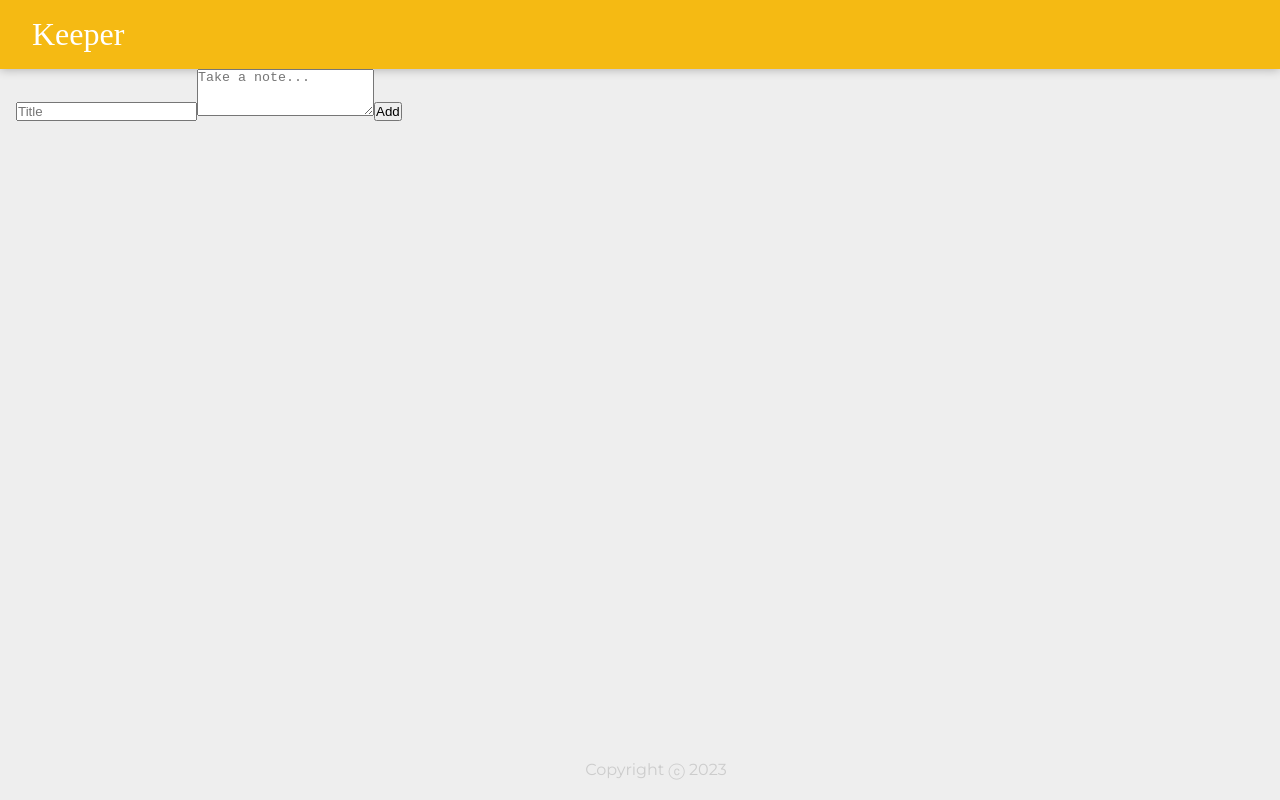
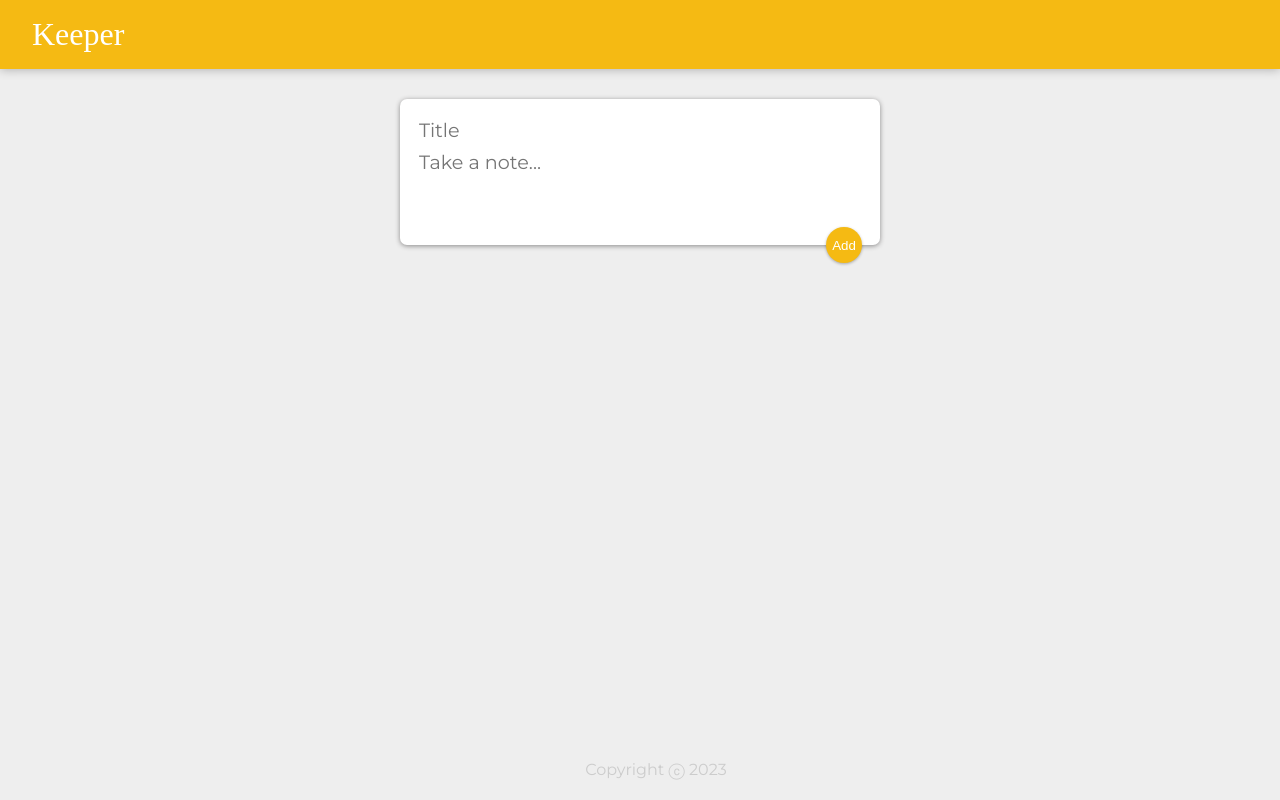
Before and after one commit to EmmaXZhang/todolist, a React (Create React App) app: page / in a window 1280 px wide. Built offline with nearby package versions, Linux system fonts and the light colour scheme; a web font is replaced by a local one.

Commit message:
add classname to Form

```diff
--- a/src/components/App.jsx
+++ b/src/components/App.jsx
@@ -7,14 +7,12 @@ import CreateArea from "./CreateArea";
 function App() {
 const [note,setNote]= useState([]);
 
-
 function addNote(newNote){
   // create shallow copy of previous state value
  setNote(prevItems=>{
   return [...prevItems,newNote];
  });
 }
-
 
 
 function deleteNote(id){
@@ -24,7 +22,6 @@ function deleteNote(id){
    });
   });
 }
-
 
   return (
     <div>
--- a/src/components/CreateArea.jsx
+++ b/src/components/CreateArea.jsx
@@ -20,7 +20,7 @@ function handleChange(event){
 
   return (
     <div>
-      <form>
+      <form className="create-note">
         <input name="title" placeholder="Title" onChange={handleChange} value={note.title}/>
         <textarea name="content" placeholder="Take a note..." rows="3" onChange={handleChange} value={note.content}/>
         <button
```
